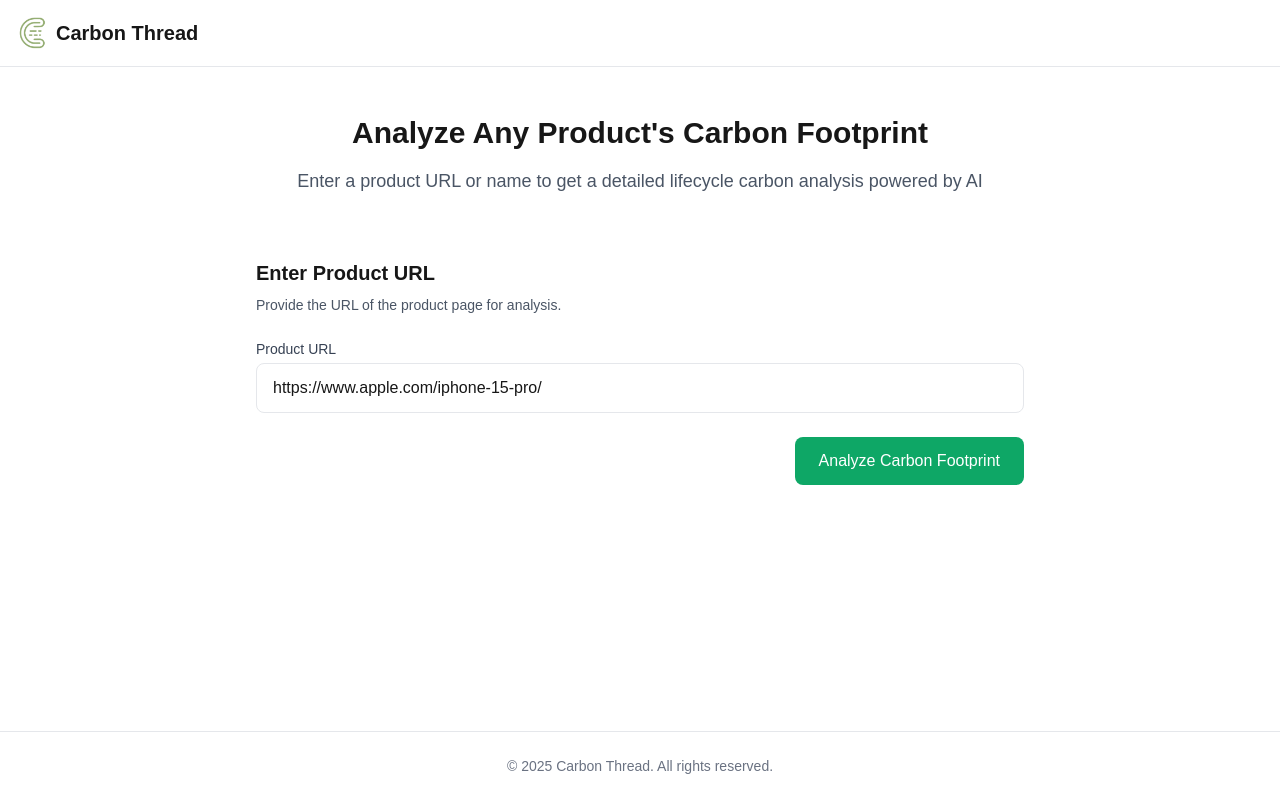
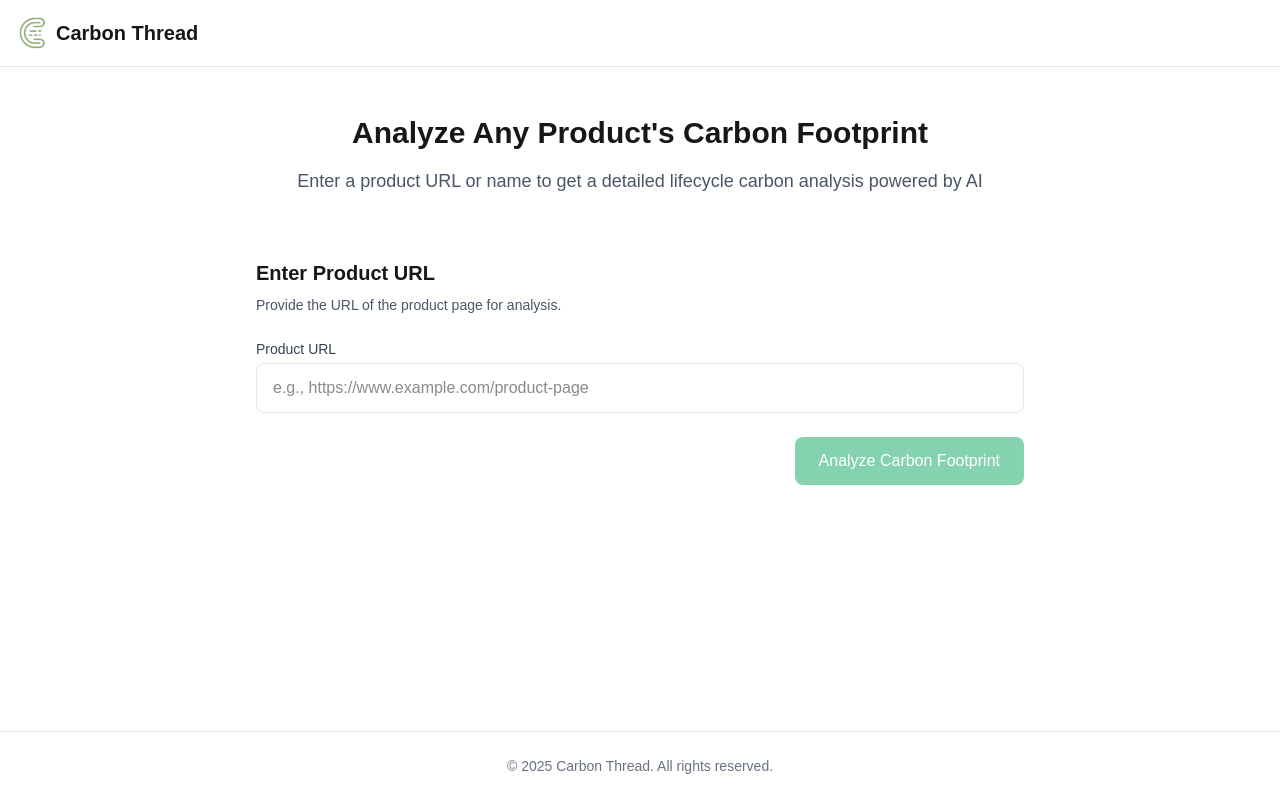
Before and after one commit to scisley/footprint-any-product, a Next.js app in the folder frontend/: page / in a window 1280 px wide. Built offline with nearby package versions, Linux system fonts and the light colour scheme; no server answers.

Commit message:
blank link

```diff
--- a/frontend/src/components/ProductInput.tsx
+++ b/frontend/src/components/ProductInput.tsx
@@ -4,7 +4,7 @@ import { useState } from 'react';
 import { ProductInputProps, ProductInputData } from '@/types/components';
 
 export function ProductInput({ onSubmit, isLoading = false }: ProductInputProps) {
-  const [productUrl, setProductUrl] = useState('https://www.apple.com/iphone-15-pro/');
+  const [productUrl, setProductUrl] = useState('');
 
   const handleSubmit = (e: React.FormEvent) => {
     e.preventDefault();
```
Also changed, not shown: 1 other file (tests, documents, lock files or other folders).
